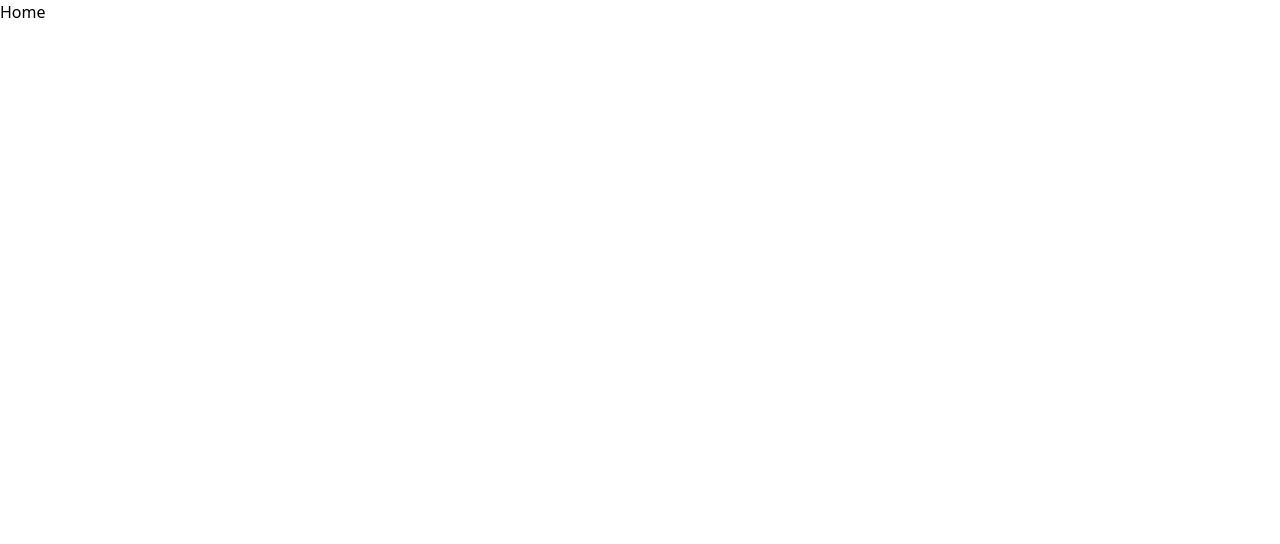
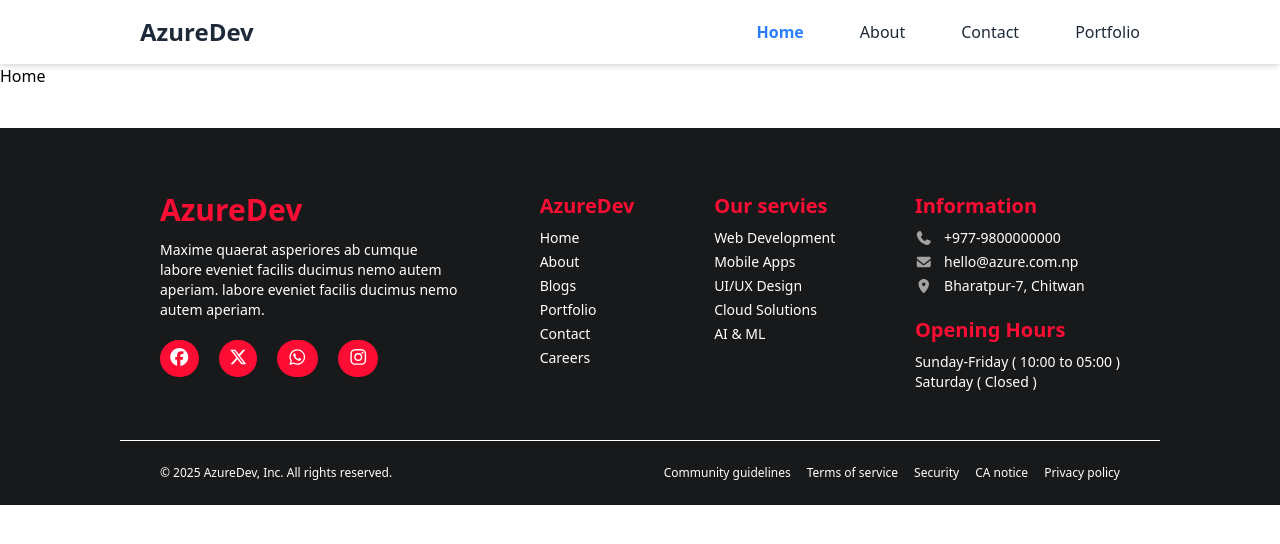
Before and after one commit to Sarthak-Adk/Azure, a React (Vite) app: page / in a window 1280 px wide. Shown: the top 544 px of the page. Built offline with nearby package versions, Linux system fonts and the light colour scheme.

Commit message:
adding footer and navbar

```diff
--- a/package.json
+++ b/package.json
@@ -15,9 +15,12 @@
     "@fortawesome/free-regular-svg-icons": "^7.0.1",
     "@fortawesome/free-solid-svg-icons": "^7.0.1",
     "@fortawesome/react-fontawesome": "^3.0.2",
+    "@radix-ui/react-icons": "^1.3.2",
     "@tailwindcss/vite": "^4.1.13",
+    "lucide-react": "^0.542.0",
     "react": "^19.1.1",
     "react-dom": "^19.1.1",
+    "react-icon": "^1.0.0",
     "react-router-dom": "^7.8.2",
     "tailwindcss": "^4.1.13"
   },
--- a/src/App.jsx
+++ b/src/App.jsx
@@ -3,14 +3,17 @@ import { BrowserRouter, Routes, Route } from 'react-router-dom'
 import Home from './pages/Home';
 import Blog from './pages/Blog';
 import About from './pages/About';
+import Layout from './component/Layout';
 
 const App = () => {
   return (
     <BrowserRouter>
       <Routes>
-        <Route path='/' element={<Home/>}/>
+        <Route path='/' element={<Layout/>}>
+        <Route index element={<Home/>}/>
         <Route path='/about' element={<About/>}/>
         <Route path='/blogs' element={<Blog/>}/>
+        </Route>
       </Routes>
     </BrowserRouter>
   )
--- a/src/component/Footer.jsx
+++ b/src/component/Footer.jsx
@@ -0,0 +1,143 @@
+import React from "react";
+import { Link } from "react-router-dom";
+import { FontAwesomeIcon } from "@fortawesome/react-fontawesome";
+import {
+  faFacebook, faXTwitter, faWhatsapp, faInstagram
+} from "@fortawesome/free-brands-svg-icons";
+import { faEnvelope, faPhone, faLocationDot } from "@fortawesome/free-solid-svg-icons";
+
+const Footer = () => {
+  return (
+    <footer className="bg-[#18191a] mt-10 px-[120px] text-white">
+      <div className=" px-10 pb-12 pt-16 flex justify-between text-sm text-[#fd0d34]">
+        <div className="w-[300px]">
+           <h1 className="font-bold text-3xl pb-3 ">AzureDev</h1>
+           <p className="text-white"> Maxime quaerat asperiores ab cumque labore eveniet facilis ducimus nemo autem aperiam. labore eveniet facilis ducimus nemo autem aperiam.</p>
+           <div className="pt-5 flex gap-5 items-center">
+              <span className="bg-[#fd0d34] px-2 pt-2 pb-2 rounded-full">
+                <FontAwesomeIcon icon={faFacebook} className="text-lg text-white"/>
+              </span>
+              <div className="bg-[#fd0d34]  px-2 pt-2 pb-2 rounded-full">
+                <FontAwesomeIcon icon={faXTwitter} className="text-lg text-white"/>
+              </div>
+              <div className="bg-[#fd0d34]  px-[9px] pt-2 pb-2 rounded-full">
+                <FontAwesomeIcon icon={faWhatsapp} className="text-lg text-white"/>
+              </div>
+              <div className="bg-[#fd0d34]  px-[9px] pt-2 pb-2 rounded-full">
+                <FontAwesomeIcon icon={faInstagram} className="text-lg text-white"/>
+              </div>
+           </div>
+        </div>
+        <div>
+          <h4 className="font-bold text-xl mb-2">AzureDev</h4>
+          <ul className="space-y-1">
+            <li>
+              <Link to="/" className="hover:underline text-white">
+                 Home
+              </Link>
+            </li>
+            <li>
+              <Link to="/about" className="hover:underline flex items-center text-white">
+                About
+              </Link>
+            </li>
+            <li>
+              <Link to="/blog" className="hover:underline text-white">
+               Blogs
+              </Link>
+            </li>
+            <li>
+              <Link to="" className="hover:underline text-white">
+                 Portfolio
+              </Link>
+            </li>
+            <li>
+              <Link to="/contact" className="hover:underline text-white">
+                 Contact
+              </Link>
+            </li>
+            <li>
+              <Link to="" className="hover:underline text-white">
+                 Careers
+              </Link>
+            </li>
+          </ul>
+        </div>
+
+        <div>
+          <h4 className="font-bold text-xl mb-2">Our servies</h4>
+          <ul className="space-y-1">
+            <li>
+              <Link to="join/hackathon" className="hover:underline text-white">
+                 Web Development
+              </Link>
+            </li>
+
+            <li>
+              <Link to="hackathon" className="hover:underline text-white">
+                 Mobile Apps
+              </Link>
+            </li>
+            <li>
+              <Link to="" className="hover:underline text-white">
+                    UI/UX Design
+              </Link>
+            </li>
+             <li>
+              <Link to="" className="hover:underline text-white">
+                    Cloud Solutions
+              </Link>
+            </li>
+             <li>
+              <Link to="" className="hover:underline text-white">
+                    AI & ML
+              </Link>
+            </li>
+          </ul>
+        </div>
+        <div>
+          <h4 className="font-bold text-xl mb-2">Information</h4>
+          <ul className="space-y-1 text-white">
+            <li>
+              <FontAwesomeIcon icon={faPhone} className="text-[#A2A2A2] pr-2" /> +977-9800000000
+            </li>
+
+            <li>
+              <FontAwesomeIcon icon={faEnvelope} className="text-[#A2A2A2] pr-2"/> hello@azure.com.np
+
+            </li>
+            <li>
+              <FontAwesomeIcon icon={faLocationDot} className="text-[#A2A2A2] pr-2"/> Bharatpur-7, Chitwan
+            </li>
+          </ul>
+          <h4 className="font-bold text-xl mb-2 pt-5">Opening Hours</h4>
+              <div className="text-white">Sunday-Friday ( 10:00 to 05:00 )</div>
+              <div className="text-white">Saturday ( Closed )</div>
+        </div>
+      </div>
+
+      <div className=" px-10 py-6 border-t flex flex-col md:flex-row justify-between text-xs text-white">
+        <p>© 2025 AzureDev, Inc. All rights reserved.</p>
+        <div className="flex flex-wrap gap-4 mt-2 md:mt-0">
+          <Link to="" className="hover:underline">
+            Community guidelines
+          </Link>
+          <Link to="" className="hover:underline ">
+            Terms of service
+          </Link>
+          <Link to="" className="hover:underline">
+            Security
+          </Link>
+          <Link to="" className="hover:underline">
+            CA notice
+          </Link>
+          <Link to="" className="hover:underline">
+            Privacy policy
+          </Link>
+        </div>
+      </div>
+    </footer>
+  );
+};
+
+export default Footer;
--- /dev/null
+++ b/src/component/Layout.jsx
@@ -0,0 +1,16 @@
+import React from 'react'
+import { Outlet } from 'react-router-dom'
+import Navbar from './Navbar'
+import Footer from './Footer'
+
+const Layout = () => {
+  return (
+  <>
+      <Navbar />
+      <Outlet />
+      <Footer />
+  </>
+  )
+}
+
+export default Layout
--- a/src/component/Navbar.jsx
+++ b/src/component/Navbar.jsx
@@ -0,0 +1,23 @@
+import React from 'react'
+import { Link, NavLink } from 'react-router-dom'
+
+const Navbar = () => {
+  return (
+   <>
+    <nav className="bg-white p-4 text-gray-800 shadow-md px-[140px]">
+      <div className="container mx-auto flex justify-between items-center">
+        <Link to="/" className="text-2xl font-bold">AzureDev</Link>
+        <div className="space-x-14">
+          <NavLink to="/" className={({ isActive }) => isActive ? 'text-blue-500 font-semibold' : 'hover:text-blue-500'}>Home</NavLink>
+          <NavLink to="/about" className={({ isActive }) => isActive ? 'text-blue-500 font-semibold' : 'hover:text-blue-500'}>About</NavLink>
+          <NavLink to="/contact" className={({ isActive }) => isActive ? 'text-blue-500 font-semibold' : 'hover:text-blue-500'}>Contact</NavLink>
+          <NavLink to="/portfolio" className={({ isActive }) => isActive ? 'text-blue-500 font-semibold' : 'hover:text-blue-500'}>Portfolio</NavLink>
+        </div>
+        </div>
+         </nav>
+
+   </>
+  )
+}
+
+export default Navbar
--- a/vite.config.js
+++ b/vite.config.js
@@ -1,10 +1,7 @@
+import React from '@vitejs/plugin-react'
 import { defineConfig } from 'vite'
-import react from '@vitejs/plugin-react'
 import tailwindcss from '@tailwindcss/vite'
 
-// https://vite.dev/config/
 export default defineConfig({
-  plugins: [react()
-    ,tailwindcss()
-  ],
+  plugins: [ React(), tailwindcss() ],
 })
```
Also changed, not shown: 1 other file (tests, documents, lock files or other folders).
